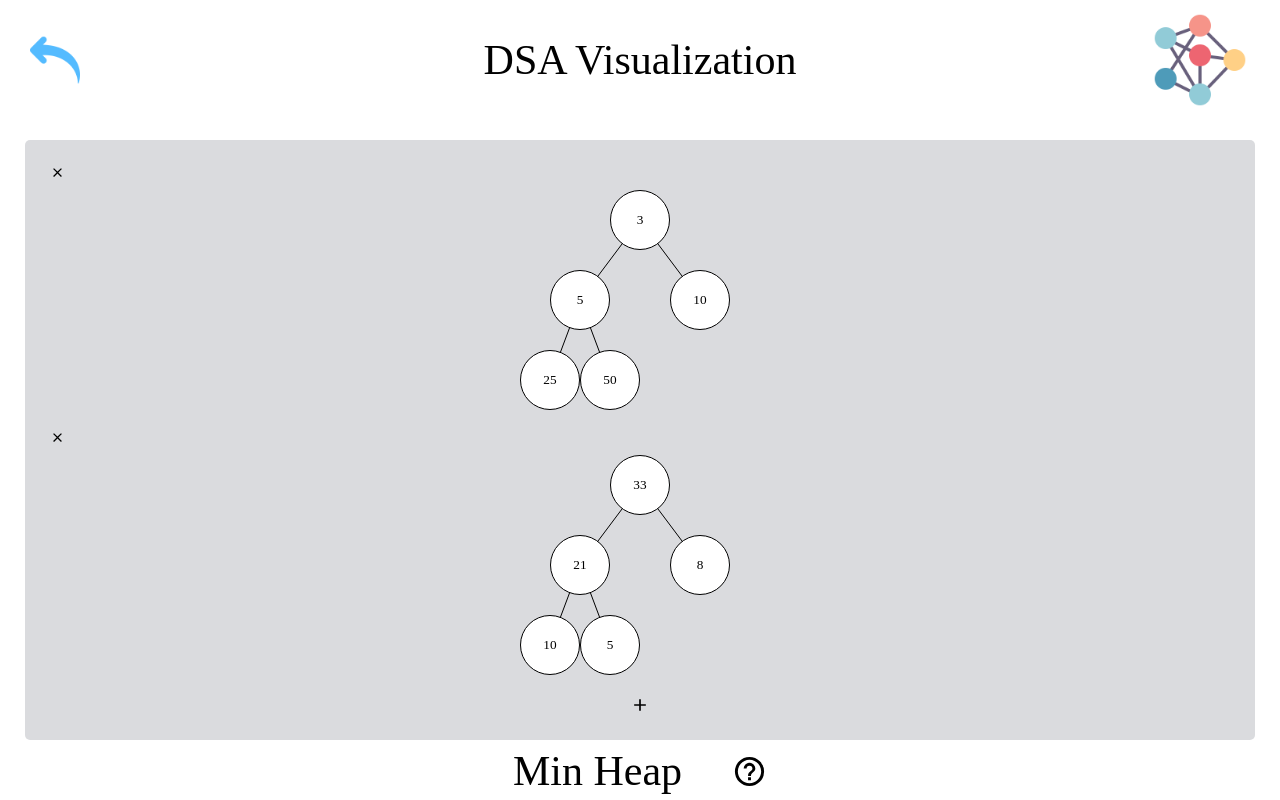
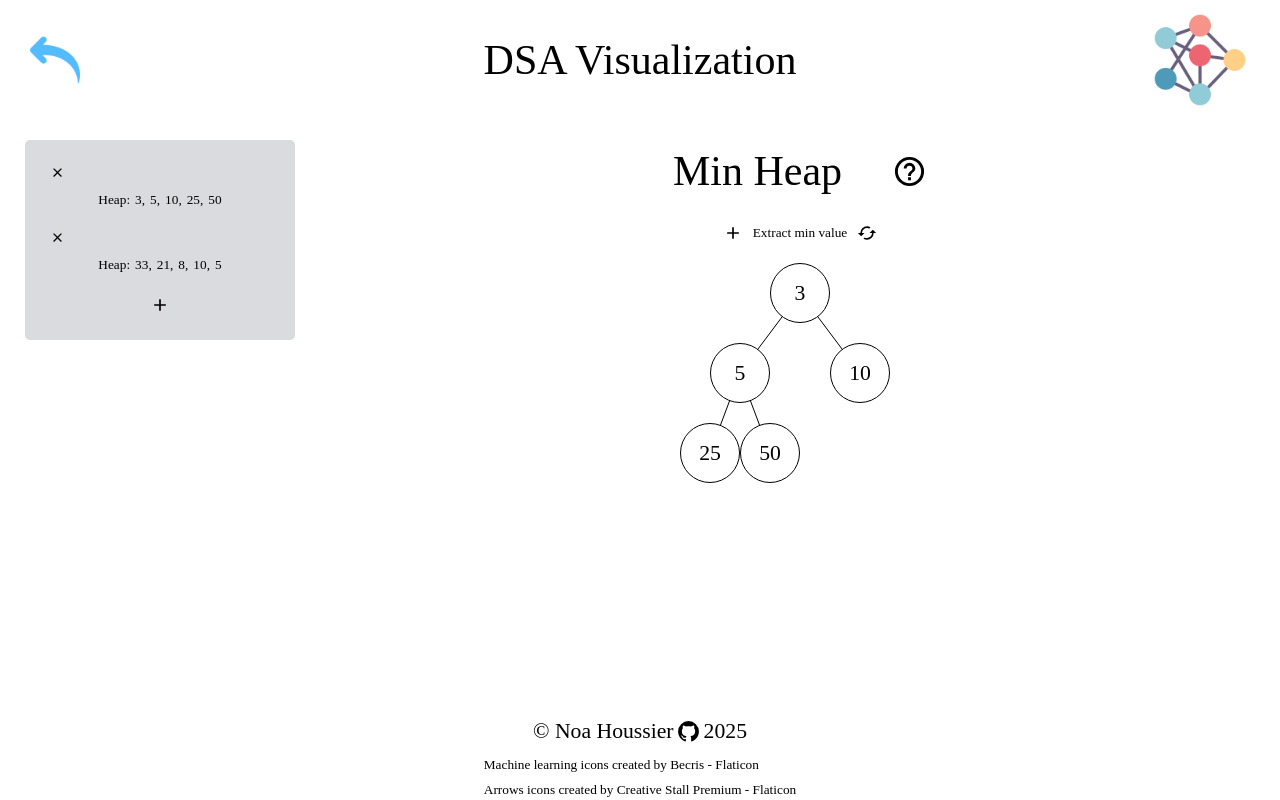
Before and after one commit to NestorNebula/dsa-visualization, a React (Vite) app: page /data-structures/heap in a window 1280 px wide. Shown: the top 800 px of the page. Built offline with nearby package versions, Linux system fonts and the light colour scheme.

Commit message:
feat: add styles to Heap pages

```diff
--- a/src/pages/data-structures/heap/Heap.styles.ts
+++ b/src/pages/data-structures/heap/Heap.styles.ts
@@ -1,5 +1,6 @@
 import styled from 'styled-components';
+import { CommonDSA } from '@styles/common-styles';
 
-const Heap = styled.main``;
+const Heap = styled(CommonDSA)``;
 
 export { Heap };
--- a/src/pages/data-structures/heap/Heap.tsx
+++ b/src/pages/data-structures/heap/Heap.tsx
@@ -17,7 +17,9 @@ function Heap() {
           add: heap.add,
           remove: heap.remove,
         }}
-        getPrototype={(ds, i) => <Prototype key={`heap-${i}`} tree={ds} />}
+        getPrototype={(ds, i) => (
+          <Prototype key={`heap-${i}`} tree={ds} resume />
+        )}
       />
       <HeapMain heaps={heaps} heap={heap} />
     </S.Heap>
--- a/src/pages/data-structures/heap/heap-main/HeapMain.styles.ts
+++ b/src/pages/data-structures/heap/heap-main/HeapMain.styles.ts
@@ -1,5 +1,6 @@
 import styled from 'styled-components';
+import { CommonDSAMain } from '@styles/common-styles';
 
-const HeapMain = styled.section``;
+const HeapMain = styled(CommonDSAMain)``;
 
 export { HeapMain };
--- a/src/pages/data-structures/heap/heap-main/HeapMain.tsx
+++ b/src/pages/data-structures/heap/heap-main/HeapMain.tsx
@@ -55,7 +55,10 @@ function HeapMain({ heaps, heap }: { heaps: Heap[]; heap: HeapMethods }) {
           } heap`}
         />
       </OptionsList>
-      <Prototype tree={heaps[heap.active]} />
+      <Prototype
+        key={`${heaps[heap.active].heap}-${opened}`}
+        tree={heaps[heap.active]}
+      />
     </S.HeapMain>
   );
 }
```
